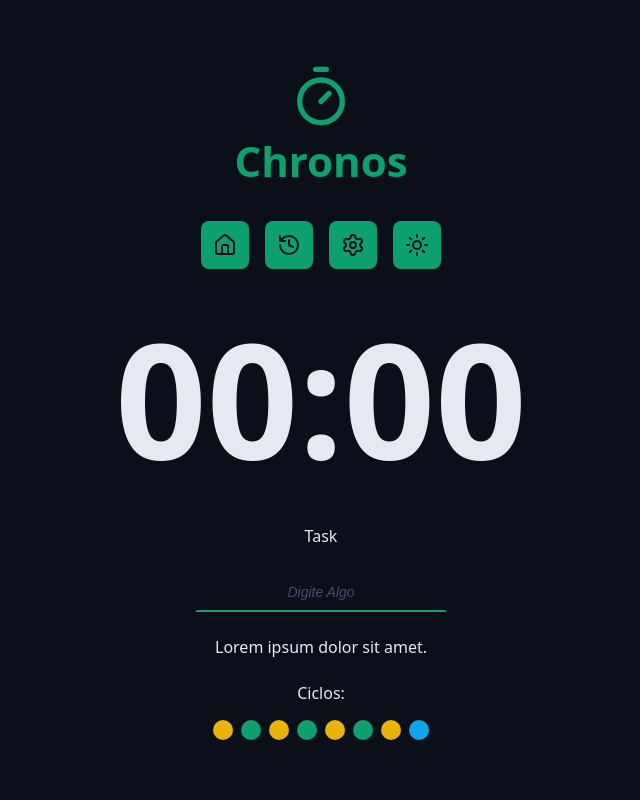
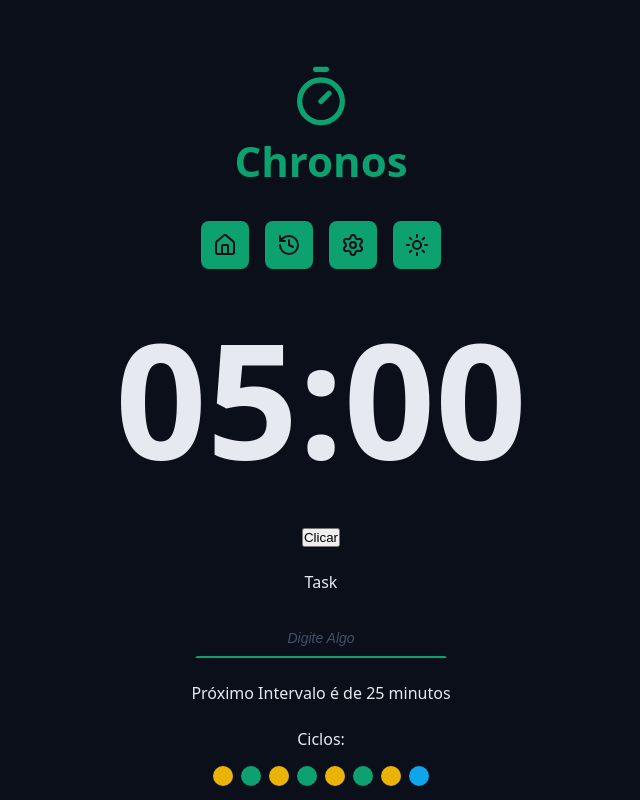
Before and after one commit to Tulio-Aguiar/chronos-app, a React (Vite) app: page / in a window 1280 px wide. Shown: the top 800 px of the page, without its empty margins (319-959 px from the left). Built offline with nearby package versions, Linux system fonts and the light colour scheme.

Commit message:
Props Drilling

```diff
--- a/src/App.tsx
+++ b/src/App.tsx
@@ -1,9 +1,25 @@
+import { useState } from "react";
 import Home from "./pages/Home";
 
-import './assets/styles/global.css';
-import './assets/styles/theme.css'
+import "./assets/styles/global.css";
+import "./assets/styles/theme.css";
+import type { TaskStateModel } from "./models/TaskStateModel";
 
+const initialState: TaskStateModel = {
+  tasks: [],
+  secondsRemaining: 0,
+  formattedSecondsRemaining: "05:00",
+  activeTask: null,
+  currentCycle: 0,
+  config: {
+    workTime: 25,
+    shortBreakTime: 5,
+    longBreakTime: 15,
+  },
+};
 
 export default function App() {
-  return <Home />
+  const [state, setState] = useState(initialState);
+
+  return <Home state={state} setState={setState} />;
 }
--- a/src/components/CountDown/index.tsx
+++ b/src/components/CountDown/index.tsx
@@ -1,13 +1,10 @@
+import type { HomeProps } from "../../pages/Home";
 import styles from "./styles.module.css";
 
-
-
-export default function CountDown() {
+export default function CountDown({ state }: HomeProps) {
   return (
     <>
-     <div className={styles.container}>
-       00:00
-     </div>
+      <div className={styles.container}>{state.formattedSecondsRemaining}</div>
     </>
   );
 }
--- a/src/components/MainForm/index.tsx
+++ b/src/components/MainForm/index.tsx
@@ -2,32 +2,45 @@ import DefaultButton from "../DefaultButton";
 import { PlayCircleIcon } from "lucide-react";
 import DefaultInput from "../DefaultInput";
 import Cycles from "../Cycles";
+import type { HomeProps } from "../../pages/Home";
 
-export default function MainForm(){
+export default function MainForm({ state, setState }: HomeProps) {
+  function handleClick() {
+    setState((prevState) => ({
+      ...prevState,
+      config: {
+        ...prevState.config,
+        workTime: 34,
+      },
+      formattedSecondsRemaining: "23:34",
+    }));
+  }
 
-
-    return(
+  return (
     <>
       <form className="form" action="">
-      <div className="formRow">
-      <DefaultInput labelText='Task' title="Title" id='input' type='text'/>
+        <div>
+          <button type="button" onClick={handleClick}>
+            Clicar
+          </button>
         </div>
 
         <div className="formRow">
-       <p>Lorem ipsum dolor sit amet.</p>
+          <DefaultInput labelText="Task" title="Title" id="input" type="text" />
         </div>
 
         <div className="formRow">
-        <Cycles/>
+          <p>Próximo Intervalo é de {state.config.workTime} minutos</p>
         </div>
 
+        <div className="formRow">
+          <Cycles />
+        </div>
 
         <div className="formRow">
-        <DefaultButton icon={<PlayCircleIcon/>} color="green" />
-        {/* <DefaultButton icon={<StopCircleIcon/>} color="red" /> */}
+          <DefaultButton icon={<PlayCircleIcon />} color="green" />
         </div>
       </form>
-
     </>
-    )
+  );
 }
--- a/src/pages/Home/index.tsx
+++ b/src/pages/Home/index.tsx
@@ -1,24 +1,26 @@
 import Container from "../../components/Container";
 import CountDown from "../../components/CountDown";
 import MainForm from "../../components/MainForm";
+import type { TaskStateModel } from "../../models/TaskStateModel";
 import MainTemplate from "../../templates/MainTemplate";
 
+export type HomeProps = {
+  state: TaskStateModel;
+  setState: React.Dispatch<React.SetStateAction<TaskStateModel>>;
+};
 
-
-
-export default function Home() {
-
+export default function Home(props: HomeProps) {
   return (
     <>
       <MainTemplate>
         <Container>
-        <CountDown/>
+          <CountDown {...props} />
         </Container>
 
         <Container>
-        <MainForm/>
+          <MainForm {...props} />
         </Container>
       </MainTemplate>
     </>
-    )
+  );
 }
```
Also changed, not shown: src/components/PomodoroConfig/main.tsx (added, +8 -0 lines), src/models/TaskStateModel.ts (+10 -8 lines), 1 other file (tests, documents, lock files or other folders). Lines whose indentation alone changed are shown as unchanged.
